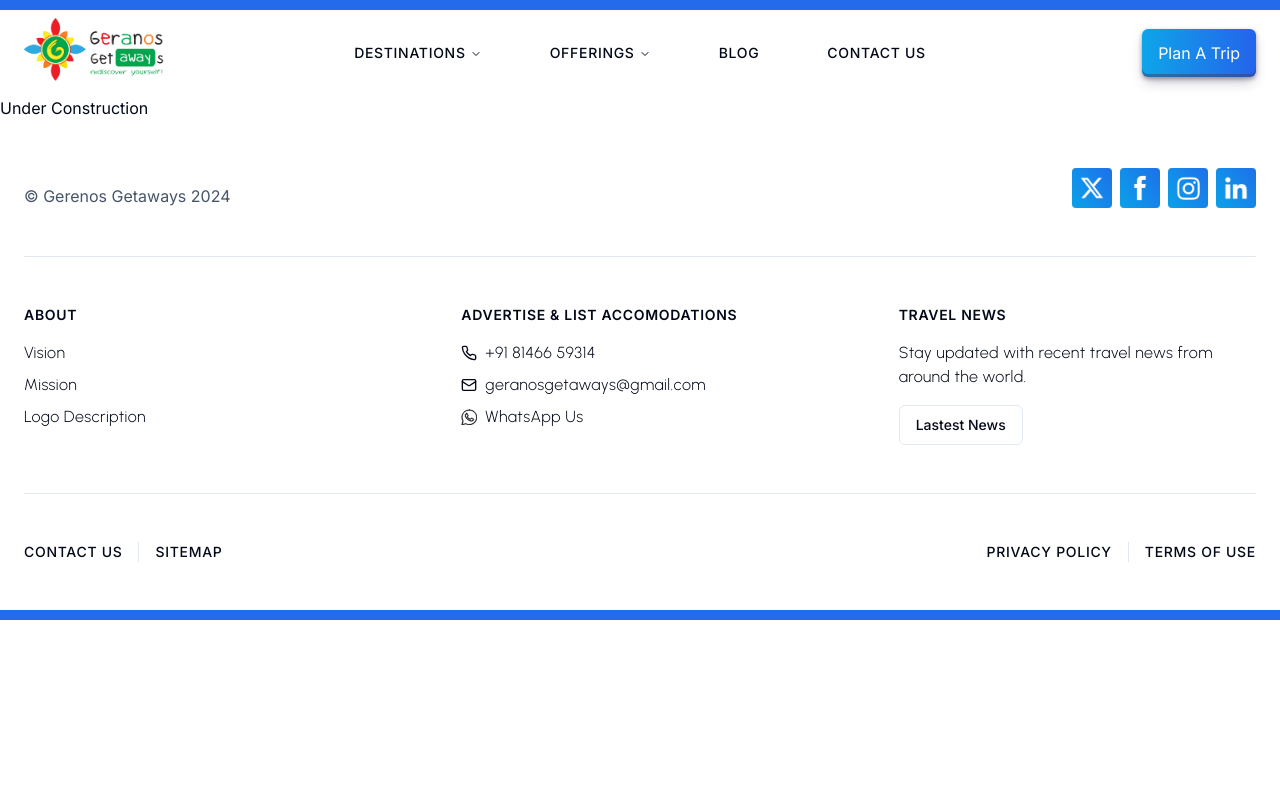
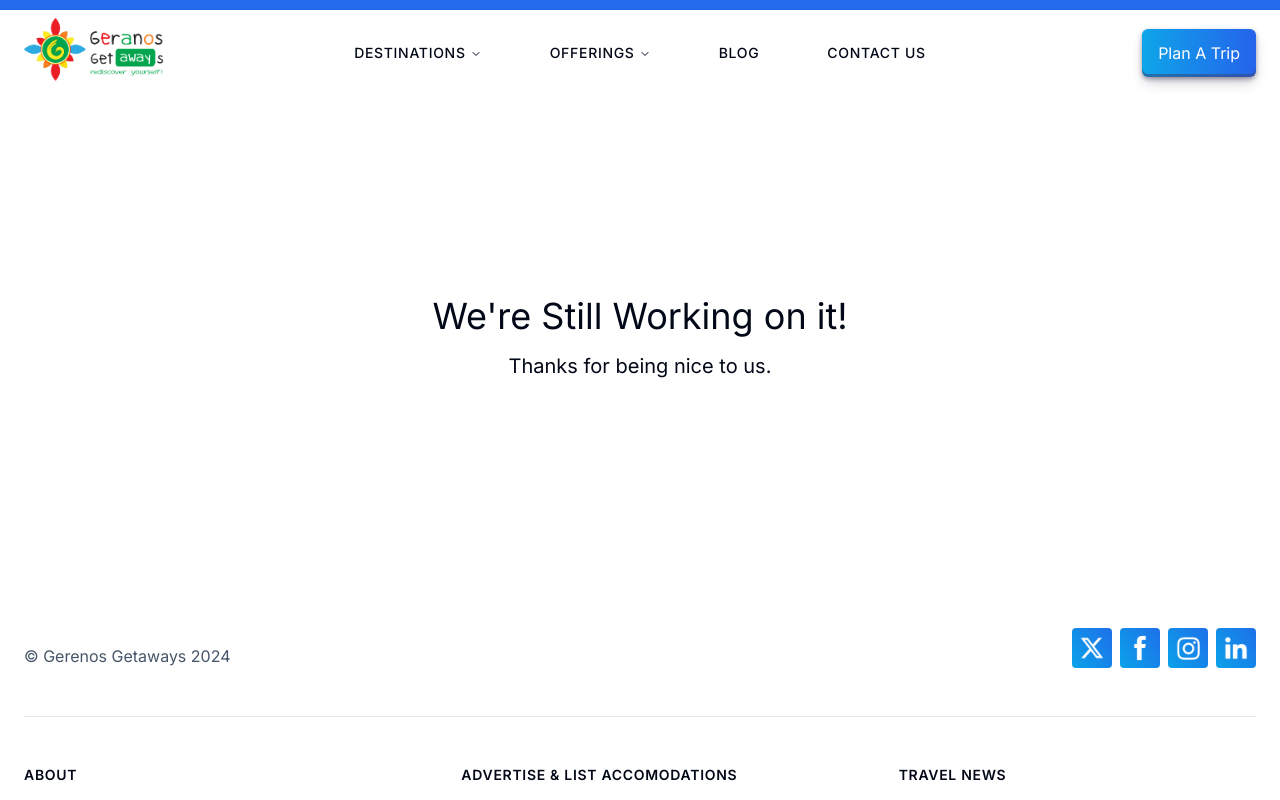
Before and after one commit to TheHypedge/geranos, a Next.js app: page / in a window 1280 px wide. Shown: the top 800 px of the page. Built offline with nearby package versions, Linux system fonts and the light colour scheme.

Commit message:
changes
changes

```diff
--- a/src/app/page.tsx
+++ b/src/app/page.tsx
@@ -2,7 +2,10 @@ import React from 'react'
 
 const page = () => {
   return (
-    <div>Under Construction</div>
+    <div className="py-[200px] flex flex-col gap-4">
+    <div className="text-4xl text-center">We're Still Working on it!</div>
+    <div className="text-xl text-center">Thanks for being nice to us.</div>
+    </div>
   )
 }
 
```
